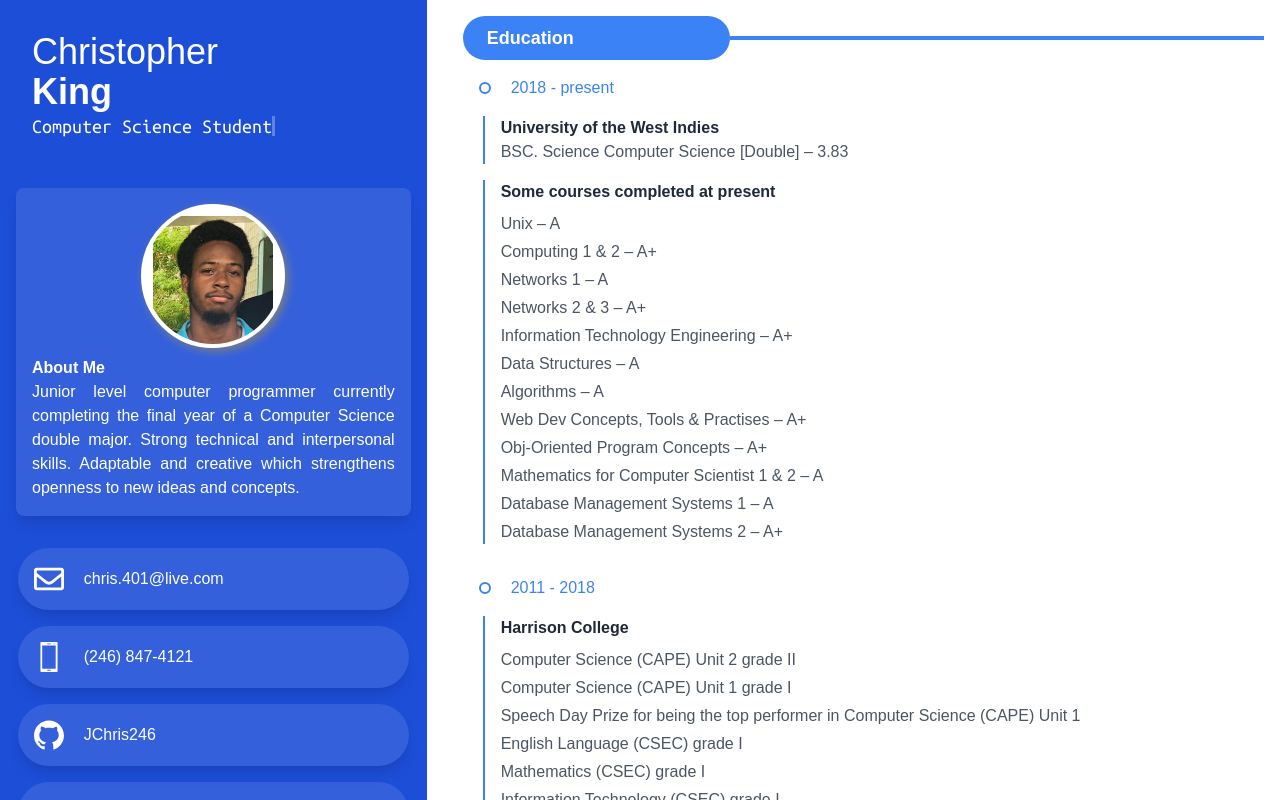
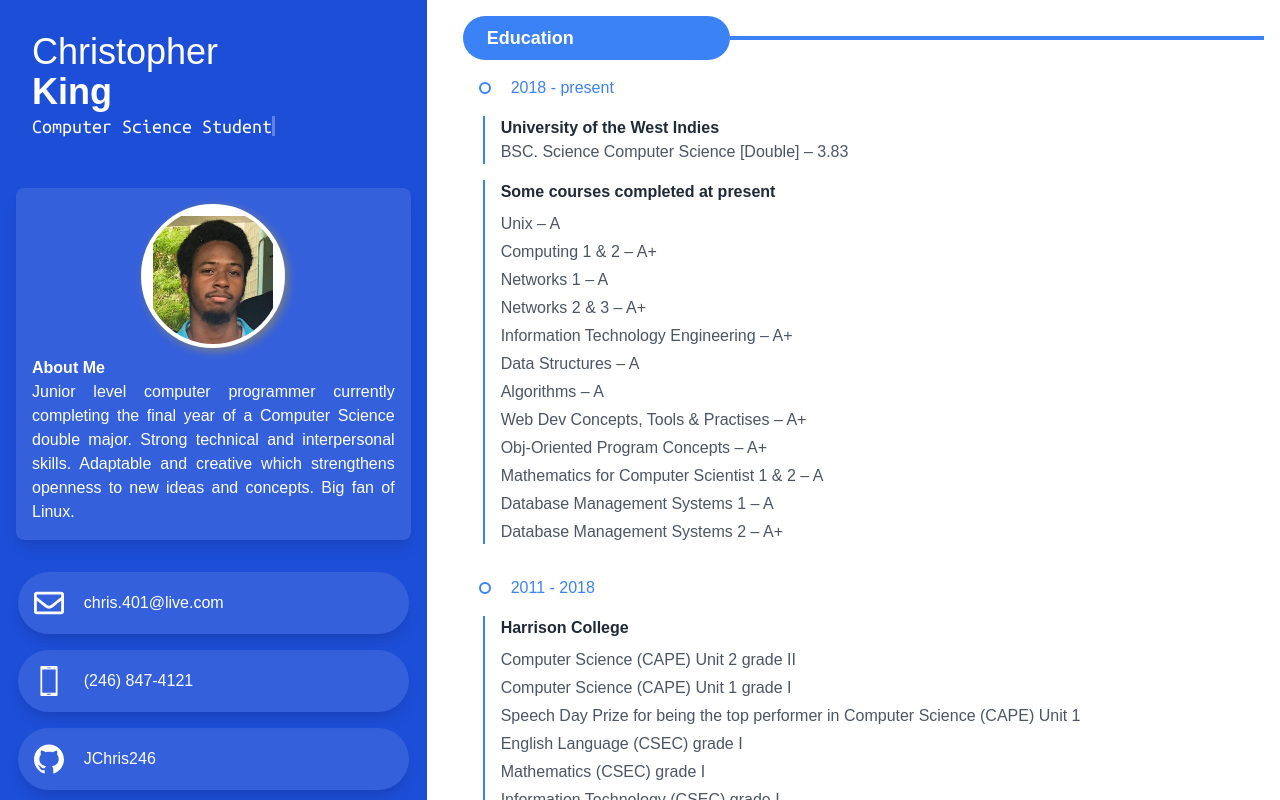
Before and after one commit to JChris246/CV, a React (Create React App) app: page /#/ in a window 1280 px wide. Shown: the top 800 px of the page. Built offline with nearby package versions, Linux system fonts and the light colour scheme.

Commit message:
add my feelings about linux 😬😎

```diff
--- a/src/templates/1/CV.js
+++ b/src/templates/1/CV.js
@@ -11,7 +11,7 @@ import Timeline from "./components/Timeline";
 import Item from "./components/Item";
 import Skill from "./components/Skill";
 
-const profileText = "Junior level computer programmer currently completing the final year of a Computer Science double major. Strong technical and interpersonal skills. Adaptable and creative which strengthens openness to new ideas and concepts.";
+const profileText = "Junior level computer programmer currently completing the final year of a Computer Science double major. Strong technical and interpersonal skills. Adaptable and creative which strengthens openness to new ideas and concepts. Big fan of Linux.";
 
 const links = [
     {
```
